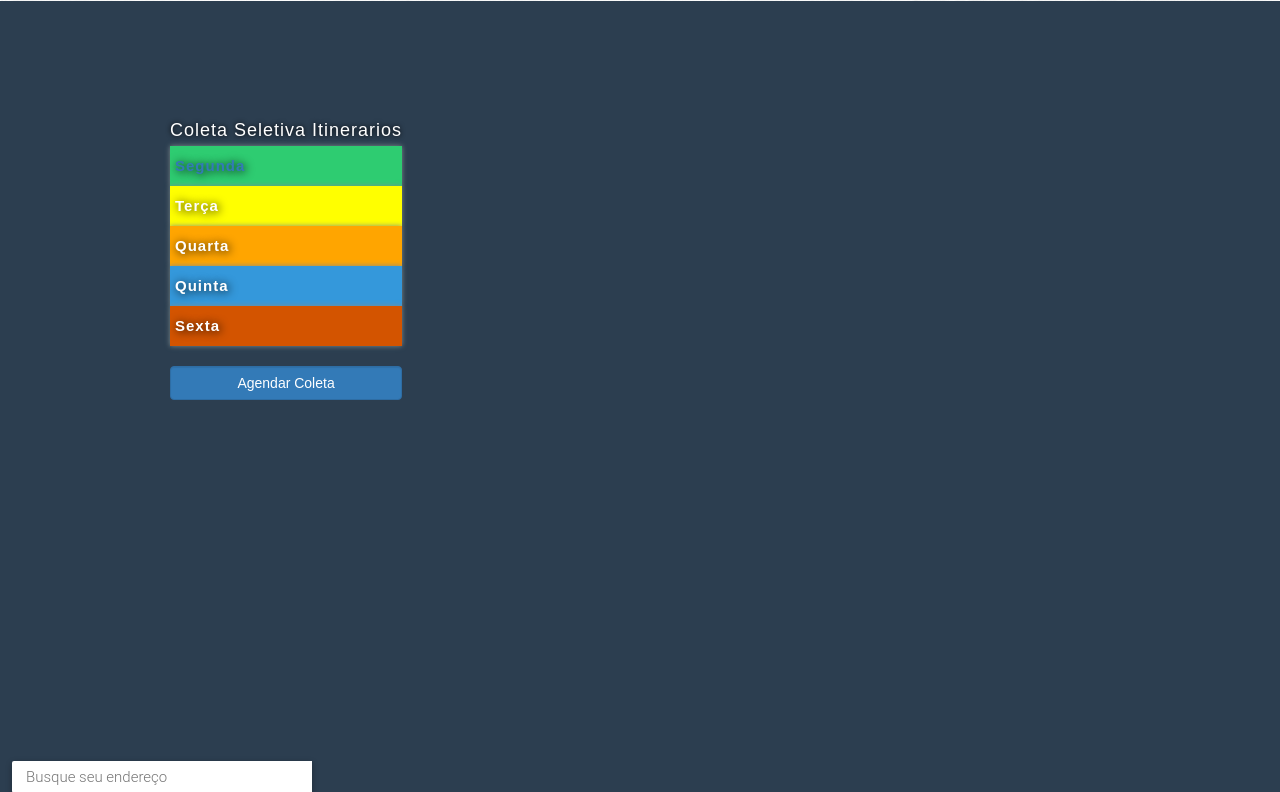
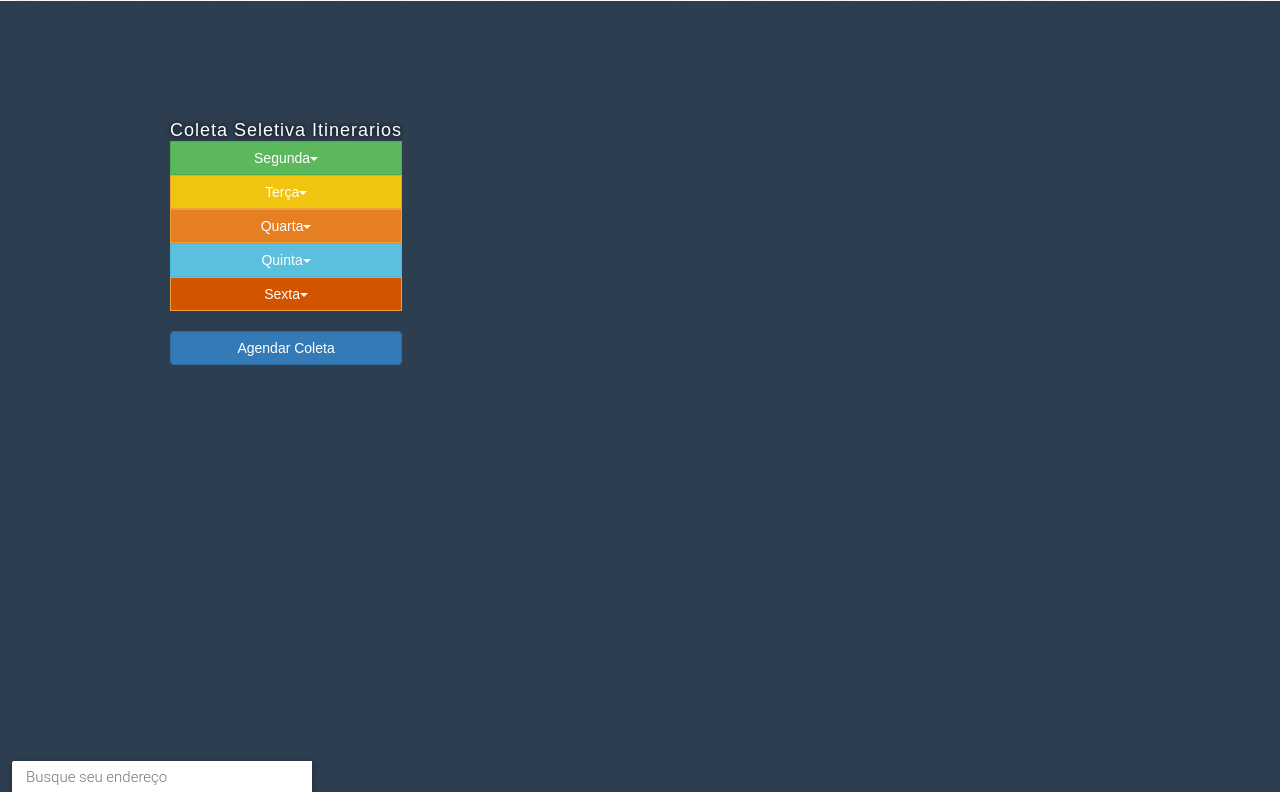
Before and after one commit to wiatanos/coletaseletiva, a PHP site: page / in a window 1280 px wide. Shown: the part 658-1450 px from the top of the page. Run offline with PHP 8.4, Linux system fonts and the light colour scheme; some libraries are stand-ins or nearby versions; some web fonts are replaced.

Commit message:
Drop down Itinerarios

```diff
--- a/css/style.css
+++ b/css/style.css
@@ -65,7 +65,10 @@ h1{
 
 #over_map, #title, #arrow_down {position: absolute; z-index: 99;}
 #over_map{top: 120px; left: 170px;}
-#over_map ul{box-shadow: 0 0 5px 0 #7f8c8d; text-shadow: 1px 1px 10px black; padding: 5px; font-weight: bold; font-size: 15px; margin: 0;}
+#over_map ul{font-size: 15px; width: 100%; min-width: 150px; color: white;}
+#over_map button{border-radius:0; width: 100%;}
+#over_map li{position: relative;padding-left: 5px;font-size: 12px;letter-spacing: 1px;}
+
 #title{top: 50px; padding: 0; margin: 0;}
 #title img{width: 300px;}
 #arrow_down{bottom: 20px; left: 50%;}
@@ -117,6 +120,8 @@ h1{
       #target {
         width: 345px;
       }
+
+
 
 
 
--- a/index.php
+++ b/index.php
@@ -60,11 +60,77 @@
               <div id="map"></div>
               <div id="over_map">
                 <span class="text-center" style="text-shadow: 0px 0px 5px black;"><h4>Coleta Seletiva Itinerarios</h4></span>
-                  <a id="segunda"><ul style="background-color: #2ecc71; margin-top: 5px;" >Segunda</ul></a>
-                  <ul style="background-color: yellow;">Terça</ul>
-                  <ul style="background-color: orange;">Quarta</ul>
-                  <ul style="background-color: #3498db;">Quinta</ul>
-                  <ul style="background-color: #d35400;">Sexta</ul>
+
+                  <div class="dropdown">
+                    <button class="btn btn-success dropdown-toggle" type="button" data-toggle="dropdown">Segunda<span class="caret"></span></button>
+                    <ul class="dropdown-menu" style="background-color: #398439;">
+                      <li style="background-color: #398439;">Jardim Capriconrio</li>
+                      <li style="background-color: #398439;">Porto Novo</li>
+                      <li style="background-color: #398439;">Pirassunga/CDP</li>
+                      <li style="background-color: #398439;">Massaguaçu/Getuba</li>
+                    </ul>
+                  </div>
+
+                  <div class="dropdown">
+                    <button class="btn btn-warning dropdown-toggle" id="terca_btn" type="button" data-toggle="dropdown" style="background-color: #f1c40f;">Terça<span class="caret"></span></button>
+                    <ul class="dropdown-menu" style="background-color: #f1c40f;">
+                      <li style="background-color: #f1c40f;">Praia das Palmeiras</li>
+                      <li style="background-color: #f1c40f;">Jardim Britânia</li>
+                      <li style="background-color: #f1c40f;">Praia da Moccoca</li>
+                      <li style="background-color: #f1c40f;">Tabatinga</li>
+                      <li style="background-color: #f1c40f;">Verde Mar</li>
+                      <li style="background-color: #f1c40f;">Jardim Olaria</li>
+                      <li style="background-color: #f1c40f;">Casa Branca</li>
+                      <li style="background-color: #f1c40f;">Pontal Santa Marina</li>
+                      <li style="background-color: #f1c40f;">Golfinho</li>
+                      <li style="background-color: #f1c40f;">Morro do Algodão</li>
+                    </ul>
+                  </div>
+
+                  <div class="dropdown">
+                    <button class="btn btn-warning dropdown-toggle" id="terca_btn" type="button" data-toggle="dropdown" style="background-color: #e67e22;">Quarta<span class="caret"></span></button>
+                    <ul class="dropdown-menu" style="background-color: #e67e22;">
+                      <li style="background-color: #e67e22;">Morro do Algodão</li>
+                      <li style="background-color: #e67e22;">Barranco Alto</li>
+                      <li style="background-color: #e67e22;">Travessão</li>
+                      <li style="background-color: #e67e22;">Pegorelli</li>
+                      <li style="background-color: #e67e22;">Jardim Aruan</li>
+                      <li style="background-color: #e67e22;">Indaia</li>
+                      <li style="background-color: #e67e22;">Poiares</li>
+                      <li style="background-color: #e67e22;">Jardim Gaivota</li>
+                      <li style="background-color: #e67e22;">Tinga</li>
+                      <li style="background-color: #e67e22;">Jaqueira</li>
+                      <li style="background-color: #e67e22;">Maristela</li>
+                    </ul>
+                  </div>
+
+                  <div class="dropdown">
+                    <button class="btn btn-info dropdown-toggle" id="terca_btn" type="button" data-toggle="dropdown" >Quinta<span class="caret"></span></button>
+                    <ul class="dropdown-menu" style="background-color: #5bc0de;">
+                      <li style="background-color: #5bc0de;">Vapapesca</li>
+                      <li style="background-color: #5bc0de;">Perequê Mirim</li>
+                      <li style="background-color: #5bc0de;">Ipiranga</li>
+                      <li style="background-color: #5bc0de;">Prainha</li>
+                      <li style="background-color: #5bc0de;">Martim de Sa</li>
+                      <li style="background-color: #5bc0de;">Canta Galo</li>
+                      <li style="background-color: #5bc0de;">Cidade Jardim</li>
+                    </ul>
+                  </div>
+
+                  <div class="dropdown">
+                    <button class="btn btn-warning dropdown-toggle" id="terca_btn" type="button" data-toggle="dropdown" style="background-color: #d35400;">Sexta<span class="caret"></span></button>
+                    <ul class="dropdown-menu" style="background-color: #d35400;">
+                      <li style="background-color: #d35400;">Rio do Ouro</li>
+                      <li style="background-color: #d35400;">Jaraguazinho</li>
+                      <li style="background-color: #d35400;">Ponte Seca</li>
+                      <li style="background-color: #d35400;">Estrela Dalva</li>
+                      <li style="background-color: #d35400;">Jardim Primavera</li>
+                      <li style="background-color: #d35400;">Benfica</li>
+                      <li style="background-color: #d35400;">California</li>
+                    </ul>
+                  </div>
+
+
                   <a href="#section5"><input type="button" class="form-control btn btn-primary" style="margin-top: 20px;" value="Agendar Coleta"></a>
               </div>
             </div>
@@ -286,7 +352,6 @@
     <script type="text/javascript" src="js/bootstrap.min.js"></script>
     <script type="text/javascript" src="js/geoxml3.js"></script>
     <script type="text/javascript" src="http://maps.googleapis.com/maps/api/js?key=AIzaSyDNYcra7RZ5stWmAcdNk_MB6d3u15bzTlI&libraries=places"></script>
-    <script type="text/javascript" src="https://cdn.rawgit.com/geocodezip/geoxml3/master/ProjectedOverlay.js"></script>
     <script type="text/javascript" src="js/area-kml.js"></script>
     <script type="text/javascript" src="js/jquery.validate.min.js"></script>
     <script type="text/javascript" src="js/bootstrap-dialog.min.js"></script>
```
